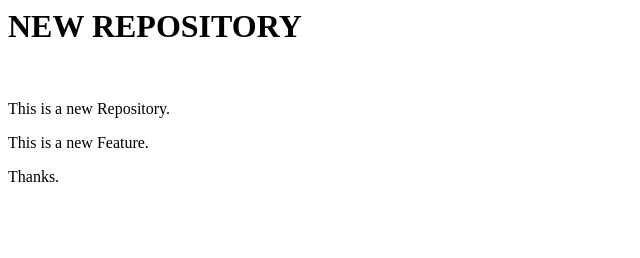
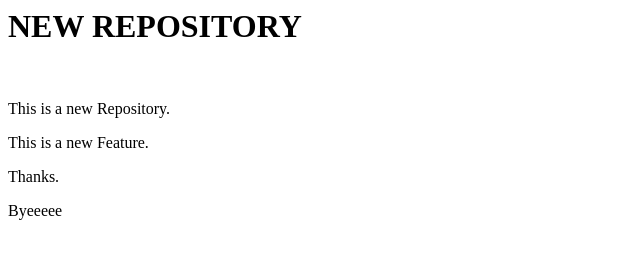
Before and after one commit to Muhammad-Farooq10/Local-Repo, a plain HTML site: page index.html in a window 1280 px wide. Shown: the full height of the page, 0-640 px from the left. Drawn offline with Linux system fonts and the light colour scheme.

Commit message:
Update index.html
Message

```diff
--- a/index.html
+++ b/index.html
@@ -3,3 +3,4 @@
 <P>This is a new Repository.</P>
 <P>This is a new Feature.</P>
 <p>Thanks.</p>
+<p>Byeeeee</p>
```
